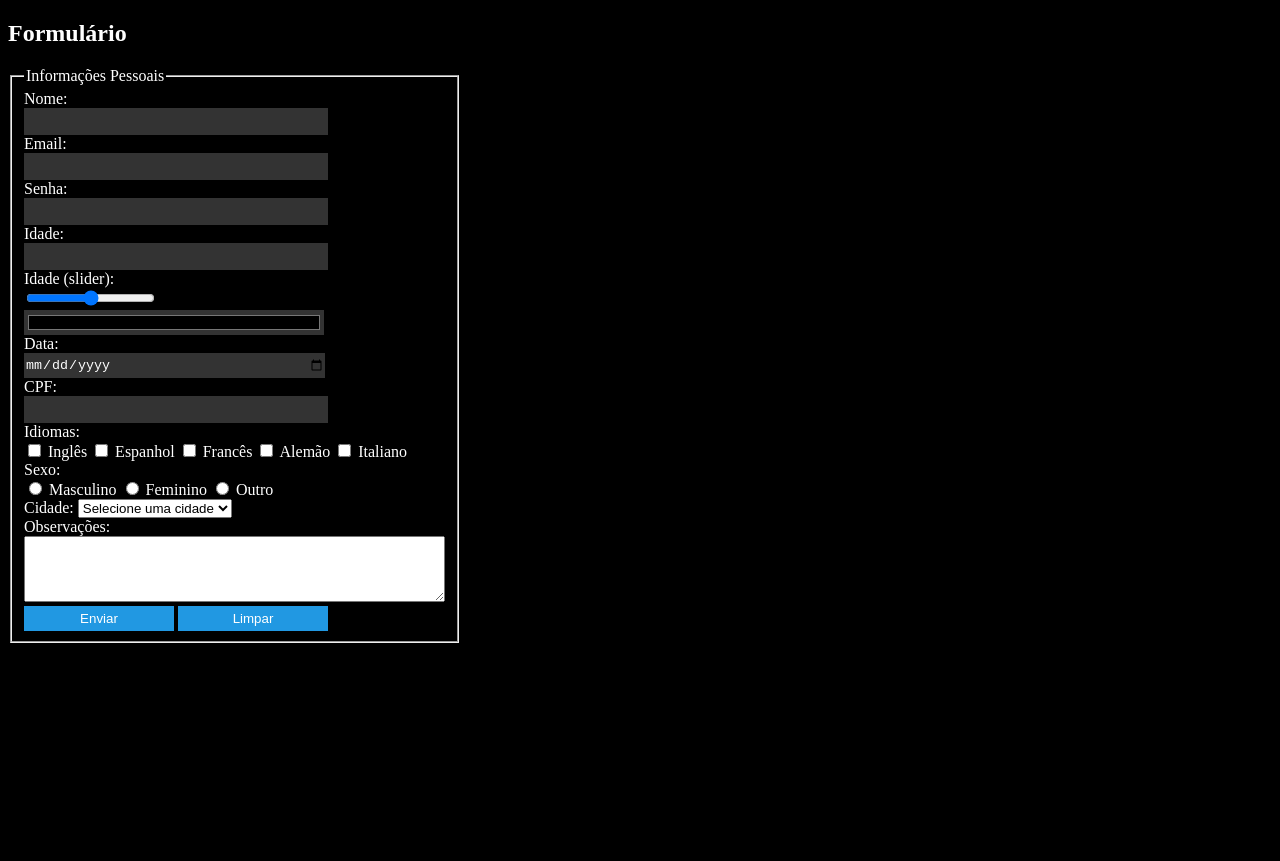
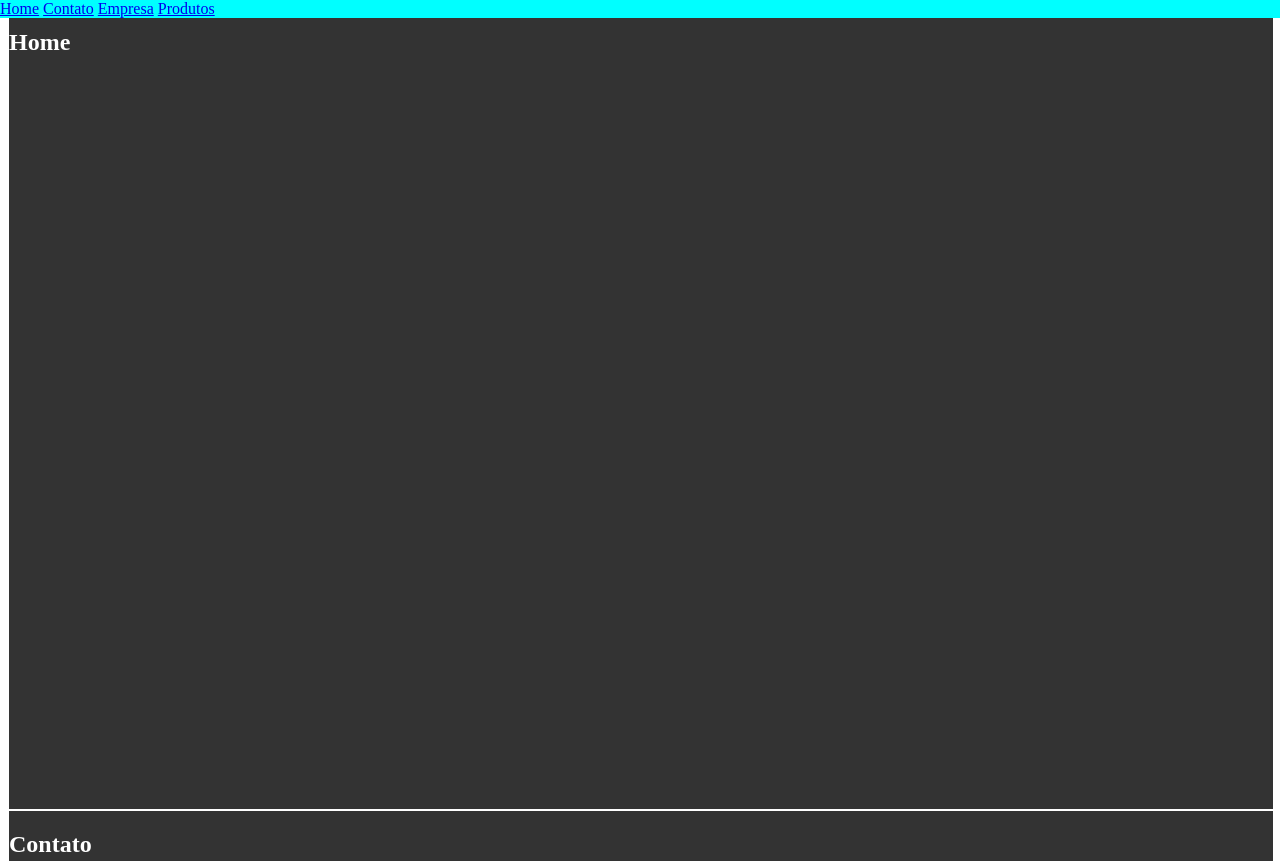
Before and after one commit to emersoncavalcanti-prof/aulahtml, a plain HTML site: page index.html in a window 1280 px wide. Shown: the top 861 px of the page. Before the commit the page ends 800 px from the top, so only its background shows below. Drawn offline with Linux system fonts and the light colour scheme.

Commit message:
criando menu com ancoras

```diff
--- a/estilos.css
+++ b/estilos.css
@@ -1,23 +1,20 @@
-    body{
-        background-color: black;
-        color: white;
-    }
-
-.formulario [type="text"], [type="email"],[type="password"],
-[type="number"],[type="date"],[type="tel"],[type="url"],
-[type="search"],[type="color"] {
-    width: 300px;
-    height: 25px;
-    font-family: 'Courier New', Courier, monospace;
-    background-color: #333;
-    color: white;
-    border: none;
+html{
+    scroll-behavior: smooth;
 }
 
-.formulario [type="submit"],[type="reset"]{
-    width: 150px;
-    height: 25px;
-    background-color: #2198e2;
-    color: white;
-    border: none;
+nav{
+    position: fixed;
+    top: 0;
+    left: 0;
+    width: 100%;
+    background-color: aqua;
+    z-index: 10000;
 }
+
+section{
+    width: 100%;
+    height: 800px;
+    background-color: #333;
+    border: 1px solid #FFF;
+    color: #FFF;
+}
--- a/index.html
+++ b/index.html
@@ -7,62 +7,18 @@
     <link rel="stylesheet" href="estilos.css">
 </head>
 <body>
-    <h2>Formulário</h2>
-    <form method="post">
+    <nav>
+    <a href="#home">Home</a>
+    <a href="#contato">Contato</a>
+    <a href="#empresa">Empresa</a>
+    <a href="#produtos">Produtos</a>
+    </nav>
 
-        <fieldset style="width: 300px;" class="formulario">
-            <legend>Informações Pessoais</legend>
+    <section id="home"><h1>Home</h1></section>
+    <section id="contato"><h1>Contato</h1></section>
+    <section id="empresa"><h1>Empresa</h1></section>
+    <section id="produtos"><h1>Produtos</h1></section>
 
-        <label for="nome">Nome:</label><br>
-        <input type="text" id="nome" name="nome" required><br>
-        <label for="email">Email:</label><br>
-        <input type="email" id="email" name="email" required><br>
-        <label for="senha">Senha:</label><br>
-        <input type="password" id="senha" name="senha" required><br>
-        <label for="idade">Idade:</label><br>
-        <input type="number" min="18" max="20" id="idade" name="idade" required><br>
-        <label for="idade">Idade (slider):</label><br>
-        <input type="range" id="idade" name="idade" min="0" max="100" required><br>
-        <input type="color" id="cor" name="cor" required><br>
-        <label for="data">Data:</label><br>
-        <input type="date" id="data" name="data" required><br>
-        <label for="part">CPF:</label><br>
-        <input type="text" id="part" name="part" required pattern="\d{3}\.\d{3}\.\d{3}-\d{2}" title="Digite o CPF no formato 000.000.000-00">
-        <br>
-        <label for="idiomas">Idiomas:</label><br>
-        <input type="checkbox" id="idiomas" name="idiomas" value="ingles"> Inglês
-        <input type="checkbox" id="idiomas" name="idiomas" value="espanhol"> Espanhol
-        <input type="checkbox" id="idiomas" name="idiomas" value="frances"> Francês
-        <input type="checkbox" id="idiomas" name="idiomas" value="alemão"> Alemão
-        <input type="checkbox" id="idiomas" name="idiomas" value="italiano"> Italiano
-
-        <br>
-        <label for="sexo">Sexo:</label><br>
-        <input type="radio" id="masculino" name="sexo" value="masculino" required> Masculino
-        <input type="radio" id="feminino" name="sexo" value="feminino" required> Feminino
-        <input type="radio" id="outro" name="sexo" value="outro" required> Outro
-
-        <br>
-        <label for="cidades">Cidade:</label>
-        <select id="cidades" name="cidades" required>
-            <option value="">Selecione uma cidade</option>
-            <option value="sao_paulo">São Paulo</option>
-            <option value="rio_de_janeiro">Rio de Janeiro</option>
-            <option value="belo_horizonte">Belo Horizonte</option>
-            <option value="curitiba">Curitiba</option>
-            <option value="porto_alegre">Porto Alegre</option>
-        </select>
-
-        <br>
-
-        <label for="observacoes">Observações:</label><br>
-        <textarea id="observacoes" name="observacoes" rows="4" cols="50"></textarea>
-
-        <br>
-        <input type="submit" value="Enviar">
-        <input type="reset" value="Limpar">
-        </fieldset>
-    </form>
 
 </body>
 </html>
```
